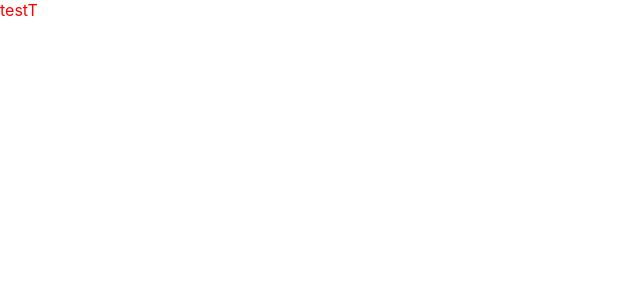
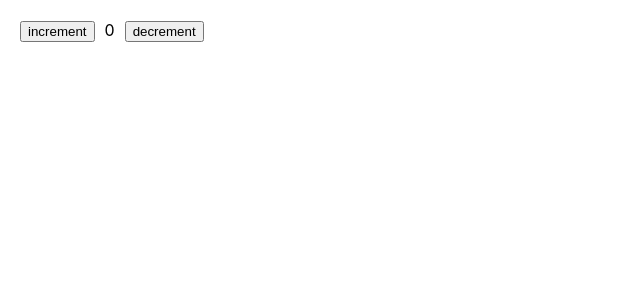
Before and after one commit to Tcdian/black, a React app: page / in a window 1280 px wide. Shown: the top 300 px of the page, without its empty margins (0-640 px from the left). Built offline with nearby package versions, Linux system fonts and the light colour scheme.

Commit message:
:sparkles: state management

```diff
--- a/src/App.tsx
+++ b/src/App.tsx
@@ -1,12 +1,12 @@
 import React from 'react';
 import './App.css';
 
-import Demo from './components/demo';
+import StateManagement from './components/demo/stateManagement';
 
 const App: React.FC = () => {
   return (
     <div className="App">
-      <Demo></Demo>
+      <StateManagement></StateManagement>
     </div>
   );
 }
--- a/src/components/demo/index.tsx
+++ /dev/null
@@ -1,12 +0,0 @@
-import React from 'react';
-import './style.css';
-
-const Demo: React.FC = () => {
-  return (
-    <div className="test">
-      testT
-    </div>
-  );
-}
-
-export default Demo;
--- /dev/null
+++ b/src/components/demo/stateManagement/decrement.tsx
@@ -0,0 +1,20 @@
+import React, { useContext } from 'react';
+import { StateManagementContext } from './stateManagementProvider';
+
+import './style.css';
+
+const Decrement: React.FC = () => {
+  const { dispatch } = useContext(StateManagementContext);
+
+  function onDecrement(): void {
+    dispatch({ type: 'decrement' });
+  }
+
+  return (
+    <div className="state-management__decrement">
+      <button onClick={onDecrement}>decrement</button>
+    </div>
+  );
+}
+
+export default Decrement;
--- /dev/null
+++ b/src/components/demo/stateManagement/display.tsx
@@ -0,0 +1,18 @@
+import React, { useContext } from 'react';
+import { StateManagementContext } from './stateManagementProvider';
+
+import './style.css';
+
+const Display: React.FC = () => {
+  const { state } = useContext(StateManagementContext);
+
+  return (
+    <div className="state-management__display">
+      {
+        state.display
+      }
+    </div>
+  );
+}
+
+export default Display;
--- /dev/null
+++ b/src/components/demo/stateManagement/increment.tsx
@@ -0,0 +1,20 @@
+import React, { useContext } from 'react';
+import { StateManagementContext } from './stateManagementProvider';
+
+import './style.css';
+
+const Increment: React.FC = () => {
+  const { dispatch } = useContext(StateManagementContext);
+
+  function onIncrement(): void {
+    dispatch({ type: 'increment' });
+  }
+
+  return (
+    <div className="state-management__increment">
+      <button onClick={onIncrement}>increment</button>
+    </div>
+  );
+}
+
+export default Increment;
--- /dev/null
+++ b/src/components/demo/stateManagement/index.tsx
@@ -0,0 +1,22 @@
+import React from 'react';
+import StateManagementProvider from './stateManagementProvider';
+import Display from './display';
+import Increment from './increment';
+import Decrement from './decrement';
+
+import './style.css';
+
+const StateManagement: React.FC = () => {
+
+  return (
+    <div className="state-management">
+      <StateManagementProvider>
+        <Increment />
+        <Display />
+        <Decrement />
+      </StateManagementProvider>
+    </div>
+  );
+}
+
+export default StateManagement;
--- /dev/null
+++ b/src/components/demo/stateManagement/reducer.ts
@@ -0,0 +1,27 @@
+import produce from 'immer';
+
+export interface BaseAction {
+  type: string;
+  payload?: any;
+}
+
+export interface State {
+  display: number;
+}
+
+export const initialState: State = { display: 0 };
+
+export function reducer<T extends State>(state: T, action: BaseAction): T {
+  switch (action.type) {
+    case 'increment':
+      return produce(state, (draft) => {
+        draft.display += 1;
+      });
+    case 'decrement':
+      return produce(state, (draft) => {
+        draft.display -= 1;
+      });
+    default:
+      return state;
+  }
+}
--- /dev/null
+++ b/src/components/demo/stateManagement/stateManagementProvider.tsx
@@ -0,0 +1,24 @@
+import React, { createContext, useReducer } from 'react';
+import { State, BaseAction, reducer, initialState } from './reducer';
+
+
+export interface StateManagementContextProps {
+  state: State,
+  dispatch: React.Dispatch<BaseAction>
+}
+
+export const StateManagementContext = createContext<StateManagementContextProps>({} as StateManagementContextProps);
+
+const StateManagementProvider: React.FC = ({ children }) => {
+  const [state, dispatch] = useReducer(reducer, initialState);
+
+  return (
+    <StateManagementContext.Provider value={{ state, dispatch }}>
+      {
+        children
+      }
+    </StateManagementContext.Provider>
+  );
+}
+
+export default StateManagementProvider;
--- /dev/null
+++ b/src/components/demo/stateManagement/style.css
@@ -0,0 +1,8 @@
+.state-management {
+  display: flex;
+  padding: 20px;
+}
+
+.state-management__display {
+  margin: 0 10px;
+}
--- a/src/components/demo/style.css
+++ /dev/null
@@ -1,3 +0,0 @@
-.test {
-  color: var(--red);
-}
```
